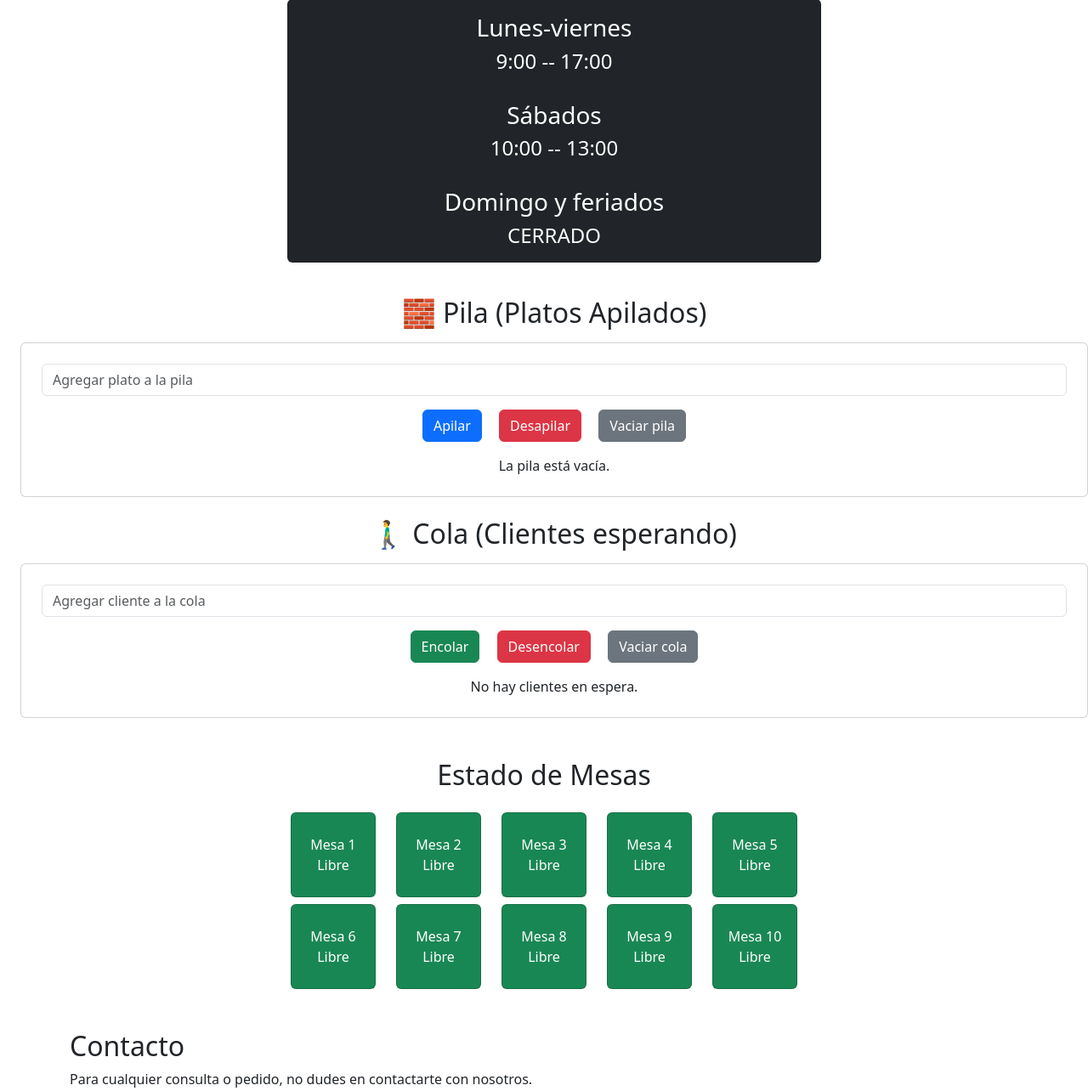
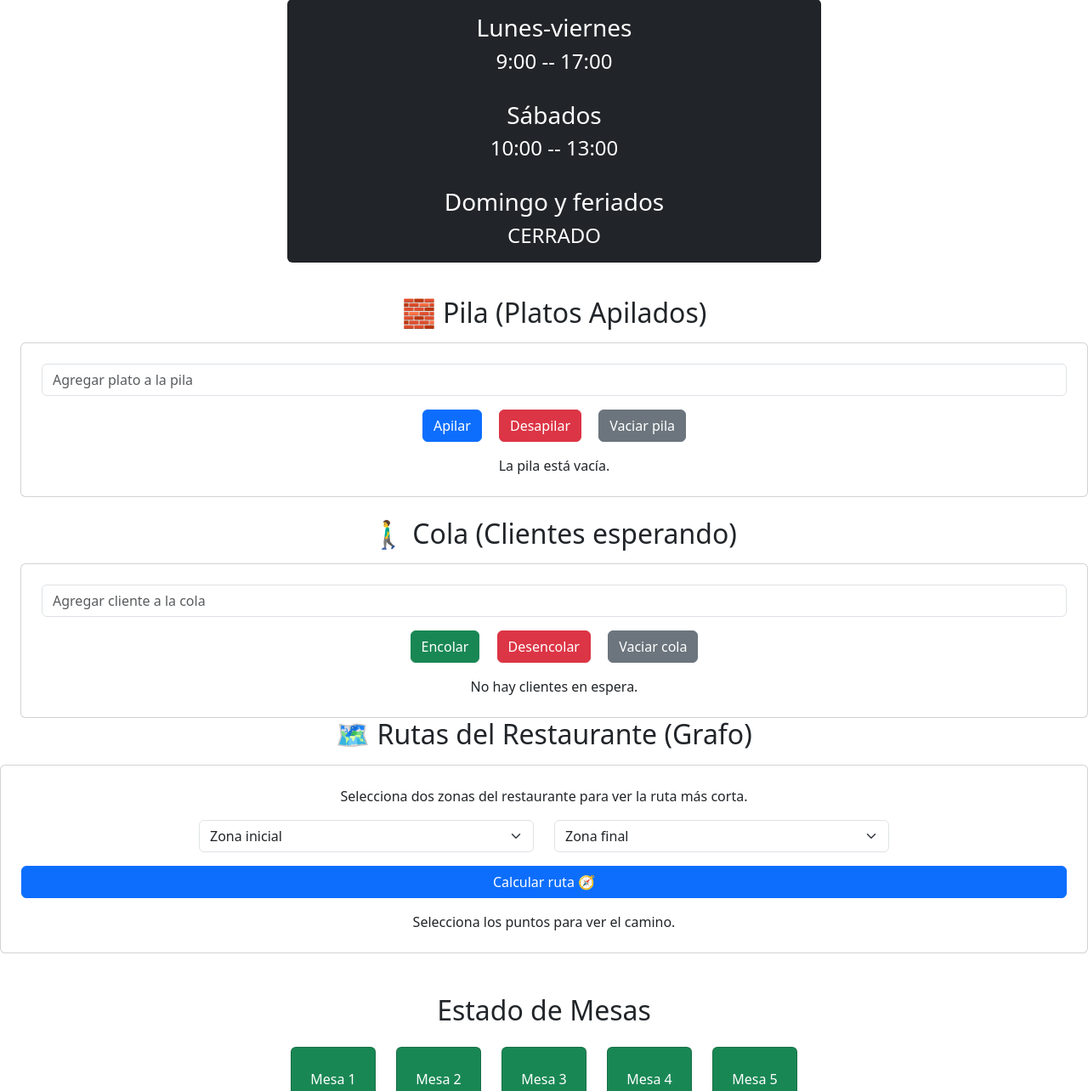
Before and after one commit to StevenWearVlog/restaurante_Dise-oAlgoritmos, a PHP site: page /Restaurante/ in a window 1280 px wide. Shown: the part 2663-3947 px from the top of the page at 85% size. Run offline with PHP 8.4, Linux system fonts and the light colour scheme; tables that the repository leaves empty or names only in its code hold one stand-in row (values such as "Sample post"); grey boxes marked "Sample" are stand-in pictures.

Commit message:
grafos, pilas y colas funcionales, queda pendiente las imagenes

```diff
--- a/index.php
+++ b/index.php
@@ -53,6 +53,50 @@ foreach ($reservasActivas as $reserva) {
     $mesasArray[$fila][$col] = 1;
 }
 
+class GrafoRestaurante {
+    public $grafo = [];
+
+    public function __construct() {
+        $this->grafo = [
+            "Cocina" => ["Barra", "Bodega"],
+            "Barra" => ["Cocina", "Mesas", "Caja"],
+            "Mesas" => ["Barra", "Caja", "Salida"],
+            "Bodega" => ["Cocina"],
+            "Caja" => ["Barra", "Mesas", "Salida"],
+            "Salida" => ["Mesas", "Caja"]
+        ];
+    }
+
+    // Obtener las conexiones de un nodo
+    public function obtenerVecinos($zona) {
+        return $this->grafo[$zona] ?? [];
+    }
+
+    // Algoritmo BFS: encuentra ruta más corta entre dos puntos
+    public function rutaMasCorta($inicio, $fin) {
+        if (!isset($this->grafo[$inicio]) || !isset($this->grafo[$fin])) return null;
+
+        $cola = [[$inicio]];
+        $visitados = [$inicio];
+
+        while (!empty($cola)) {
+            $ruta = array_shift($cola);
+            $ultimo = end($ruta);
+
+            if ($ultimo === $fin) return $ruta;
+
+            foreach ($this->grafo[$ultimo] as $vecino) {
+                if (!in_array($vecino, $visitados)) {
+                    $visitados[] = $vecino;
+                    $nuevaRuta = $ruta;
+                    $nuevaRuta[] = $vecino;
+                    $cola[] = $nuevaRuta;
+                }
+            }
+        }
+        return null;
+    }
+}
 
 // arbol
 $arbol = [
@@ -171,7 +215,7 @@ if (!isset($_SESSION['arreglo'])) $_SESSION['arreglo'] = [
 ========================================================== */
 $pila = new PilaPedidos();
 $cola = new ColaPedidos();
-$arreglo = new PlatosVendidos();
+$grafo = new GrafoRestaurante();
 
 /* ==========================================================
    🧭 MANEJO DE FORMULARIOS
@@ -203,7 +247,7 @@ if ($_SERVER['REQUEST_METHOD'] === 'POST') {
 ========================================================== */
 $historialPedidos = $pila->obtenerPila();
 $pedidosEnCola = $cola->obtenerCola();
-$platosVendidos = $arreglo->obtener();
+
 ?>
 
 <!doctype html>
@@ -279,7 +323,7 @@ $platosVendidos = $arreglo->obtener();
     </nav>
 
     <section id="banner" class="container-fluid p-0">
-        <div class="banner-img" style="position:relative; background:url('images/stake2.jpg') center/cover no-repeat; height: 400px;">
+        <div class="banner-img" style="position:relative; background:url('images/banners.jpg') center/cover no-repeat; height: 400px;">
             <div class="banner-text" style="position:absolute; top:50%; left: 50%; transform:translate(-50%, -50%); text-align:center;">
                 <?php foreach ($listaBanner as $banner): ?>
 
@@ -602,6 +646,33 @@ function reiniciarArbol() {
     </div>
   </section>
 
+    <!-- ========================== -->
+  <!-- 🕸️ GRAFO -->
+  <!-- ========================== -->
+  <section id="grafo" class="mb-5">
+    <h2 class="text-center mb-3">🗺️ Rutas del Restaurante (Grafo)</h2>
+    <div class="card p-4 text-center">
+      <p>Selecciona dos zonas del restaurante para ver la ruta más corta.</p>
+      <div class="row justify-content-center mb-3">
+        <div class="col-md-4">
+          <select id="inicio" class="form-select">
+            <option disabled selected>Zona inicial</option>
+            <option>Cocina</option><option>Barra</option><option>Mesas</option><option>Bodega</option><option>Caja</option><option>Salida</option>
+          </select>
+        </div>
+        <div class="col-md-4">
+          <select id="fin" class="form-select">
+            <option disabled selected>Zona final</option>
+            <option>Cocina</option><option>Barra</option><option>Mesas</option><option>Bodega</option><option>Caja</option><option>Salida</option>
+          </select>
+        </div>
+      </div>
+      <button class="btn btn-primary" onclick="buscarRuta()">Calcular ruta 🧭</button>
+      <div id="rutaResultado" class="output-box mt-3">Selecciona los puntos para ver el camino.</div>
+    </div>
+  </section>
+</div>
+
 
   <script>
   // =========================================
@@ -676,6 +747,47 @@ function reiniciarArbol() {
       ? "<strong>Clientes en espera:</strong><br>" + cola.join(" 🧍‍♂️ → ")
       : "No hay clientes en espera.";
   }
+
+  const grafo = {
+  "Cocina": ["Barra", "Bodega"],
+  "Barra": ["Cocina", "Mesas", "Caja"],
+  "Mesas": ["Barra", "Caja", "Salida"],
+  "Bodega": ["Cocina"],
+  "Caja": ["Barra", "Mesas", "Salida"],
+  "Salida": ["Mesas", "Caja"]
+};
+
+function buscarRuta() {
+  const inicio = document.getElementById("inicio").value;
+  const fin = document.getElementById("fin").value;
+  if (!inicio || !fin || inicio === fin) {
+    document.getElementById("rutaResultado").innerHTML = "⚠️ Selecciona dos zonas distintas.";
+    return;
+  }
+
+  const ruta = bfs(grafo, inicio, fin);
+  document.getElementById("rutaResultado").innerHTML =
+    ruta ? `🚶‍♂️ Ruta más corta: <strong>${ruta.join(" → ")}</strong>` :
+    "❌ No existe conexión entre esas zonas.";
+}
+
+// Algoritmo BFS en JS
+function bfs(grafo, inicio, fin) {
+  const cola = [[inicio]];
+  const visitados = new Set([inicio]);
+  while (cola.length) {
+    const ruta = cola.shift();
+    const nodo = ruta[ruta.length - 1];
+    if (nodo === fin) return ruta;
+    for (const vecino of grafo[nodo] || []) {
+      if (!visitados.has(vecino)) {
+        visitados.add(vecino);
+        cola.push([...ruta, vecino]);
+      }
+    }
+  }
+  return null;
+}
 
   </script>
 
```
